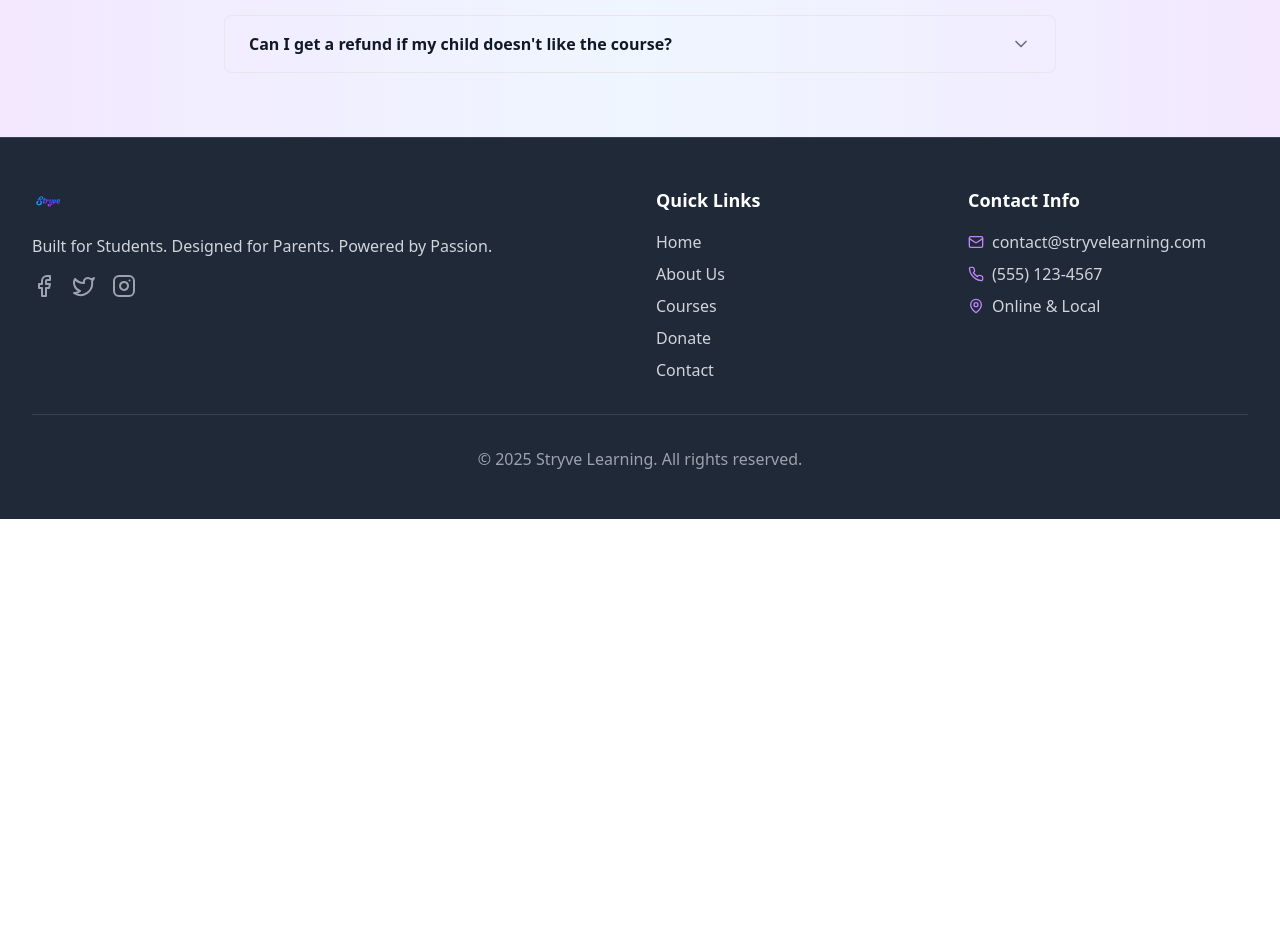
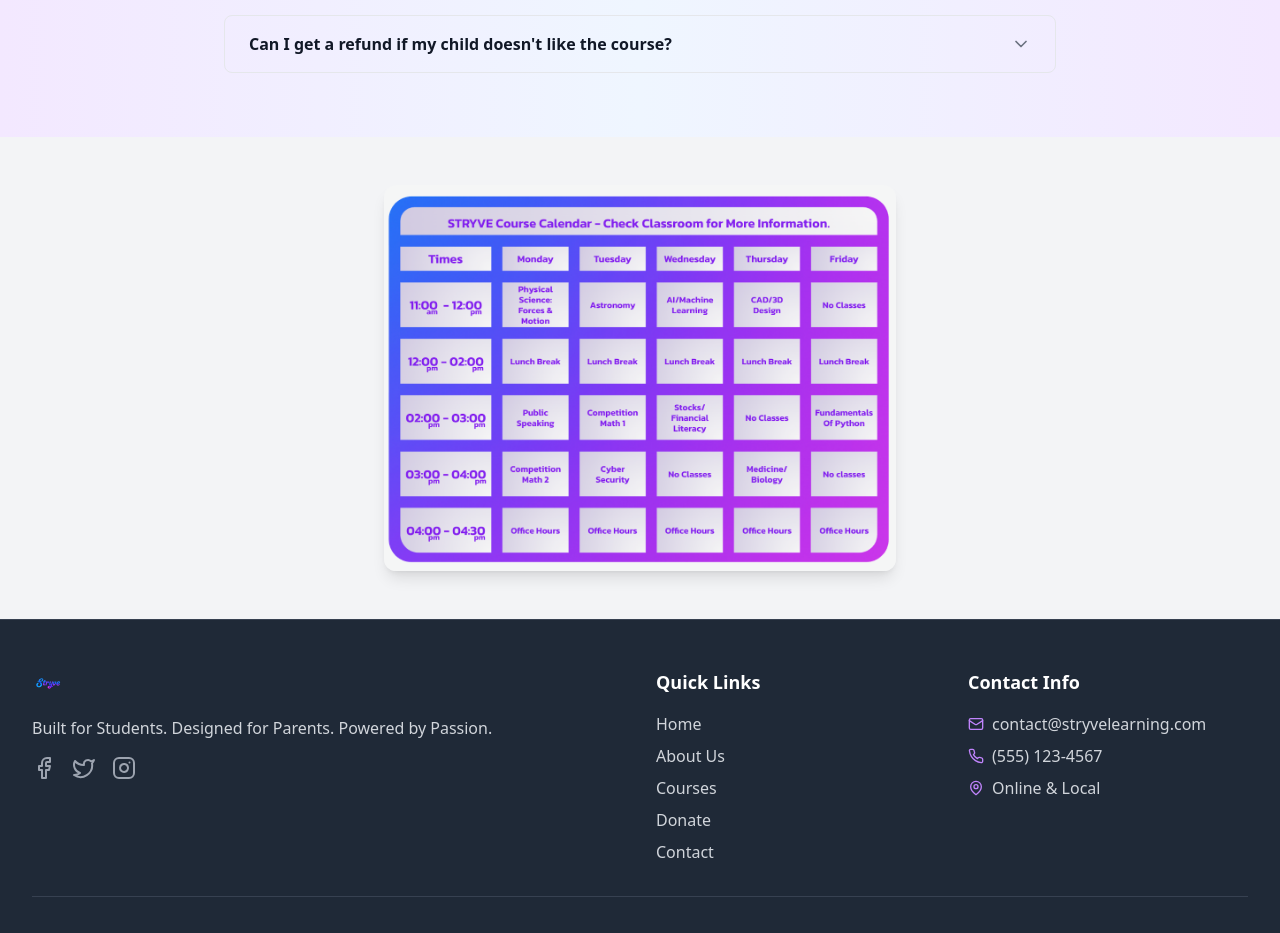
Before and after one commit to Stryve-Learning/STRYVE_2.0, a React (Vite) app: page /courses in a window 1280 px wide. Shown: the part 4000-4933 px from the top of the page. Before the commit the page ends 4519 px from the top, so only its background shows below. Built offline with nearby package versions, Linux system fonts and the light colour scheme.

Commit message:
Add STRYVE Learning 2.0 logo to bottom of Courses page

```diff
--- a/src/pages/CoursesPage.tsx
+++ b/src/pages/CoursesPage.tsx
@@ -375,6 +375,15 @@ const CoursesPage = () => {
           </div>
         </div>
       </section>
+
+      {/* Stryve Learning 2.0 Logo at Bottom */}
+      <div className="flex justify-center py-12">
+        <img
+          src="/STRYVE Learning 2.0.png"
+          alt="STRYVE Learning 2.0 Logo"
+          className="max-w-xs md:max-w-md lg:max-w-lg w-full h-auto rounded-xl shadow-lg"
+        />
+      </div>
     </div>
   );
 };
```
Also changed, not shown: public/STRYVE Learning 2.0.png (added).
